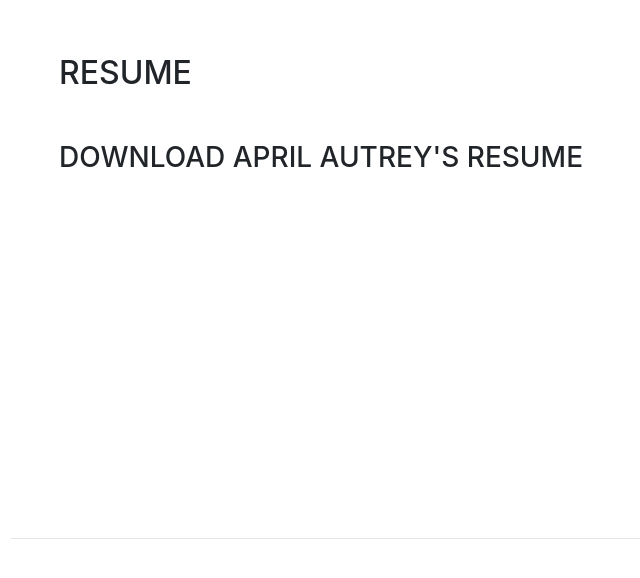
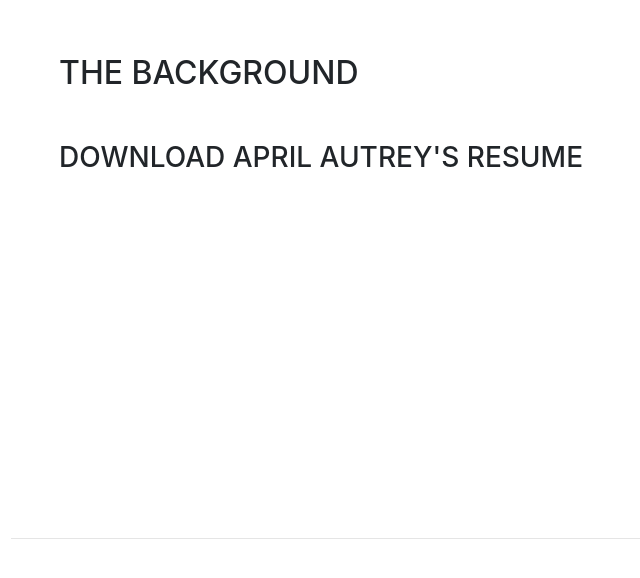
Before and after one commit to aautrey4/aautrey4.github.io, a website with bundled scripts: page index.html in a window 1280 px wide. Shown: the part 5113-5691 px from the top of the page, without its empty margins (261-901 px from the left). Built offline with nearby package versions, Linux system fonts and the light colour scheme; a web font is replaced by a local one.

Commit message:
Updating Anchor

```diff
--- a/index.html
+++ b/index.html
@@ -59,7 +59,7 @@
             <a class="nav-link js-scroll-trigger" href="#the-work">The Work</a>
           </li>
           <li class="nav-item">
-            <a class="nav-link js-scroll-trigger" href="#resume">The Background</a>
+            <a class="nav-link js-scroll-trigger" href="#the-background">The Background</a>
           </li>
           <li class="nav-item">
             <a class="nav-link js-scroll-trigger" href="#contact">Contact</a>
@@ -299,9 +299,9 @@
 
       <hr class="m-0">
 
-      <section class="resume-section p-3 p-lg-5 d-flex flex-column" id="resume">
+      <section class="resume-section p-3 p-lg-5 d-flex flex-column" id="the-background">
         <div class="my-auto">
-          <h2 class="mb-5">Resume</h2>
+          <h2 class="mb-5">The Background</h2>
 
           <div class="resume-item d-flex flex-column flex-md-row mb-5">
               <h3 class="mb-0">Download April Autrey's Resume</h3>
```
